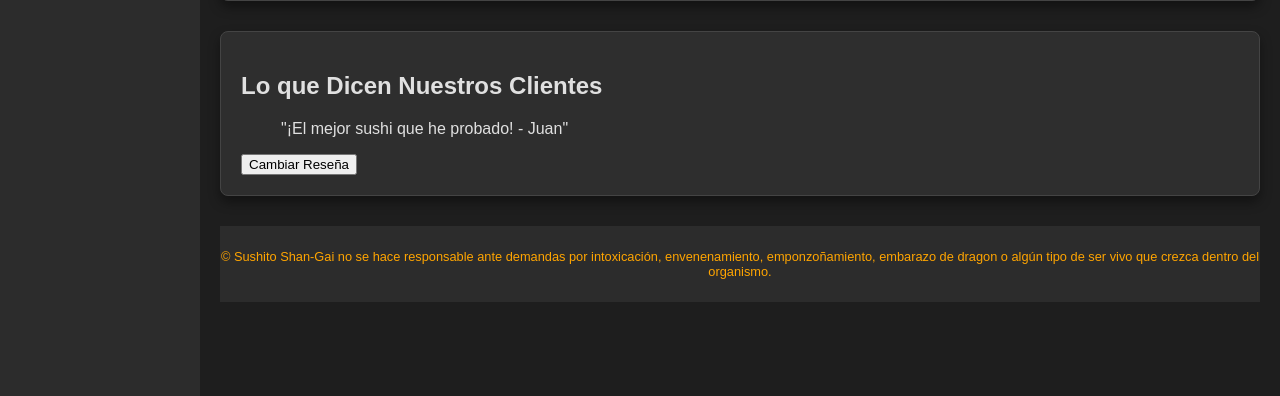
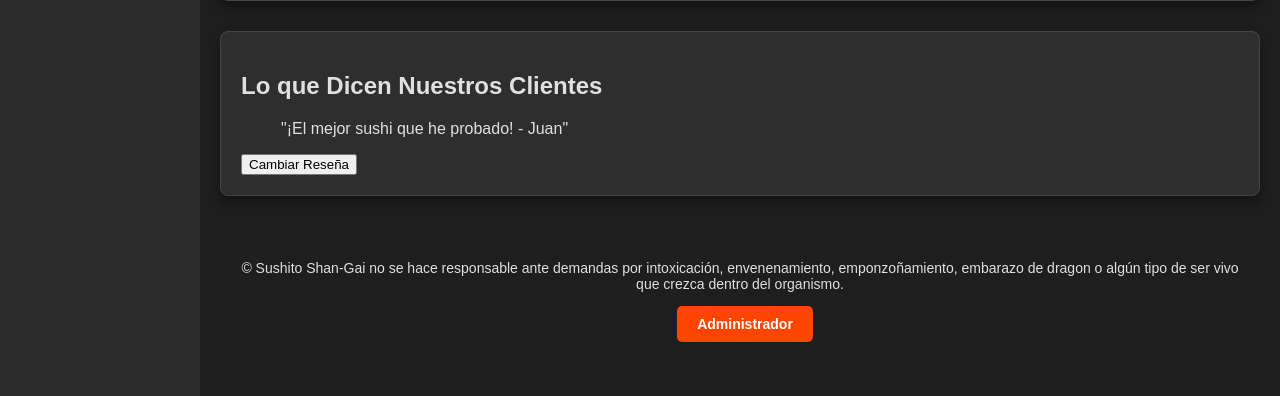
Before and after one commit to Diego24Vas/proyectoDesWeb, a PHP site: page / in a window 1280 px wide. Shown: the part 1055-1451 px from the top of the page. Run offline with PHP 8.4, Linux system fonts and the light colour scheme.

Commit message:
se agrego login admin

```diff
--- /dev/null
+++ b/Entrega_3/Otro/credenciales.txt
@@ -0,0 +1,6 @@
+INSERT INTO adminDesWeb (id, nombre, apellido, cargo, clave) VALUES
+(154234, 'Juan', 'Pérez', 'cocinero', MD5('clave123')),
+(267831, 'Ana', 'Gómez', 'cocinero', MD5('clave456')),
+(394743, 'Luis', 'Martínez', 'cajero', MD5('clave789')),
+(463389, 'Carlos', 'López', 'camarero', MD5('clave101')),
+(530535, 'Sofía', 'Díaz', 'repartidor', MD5('clave202'));
--- a/Entrega_3/css/stylesIndex.css
+++ b/Entrega_3/css/stylesIndex.css
@@ -188,3 +188,41 @@ footer {
     margin-bottom: 10px;
     border-radius: 5px;
 }
+
+
+
+
+/*      admin  link   */
+footer {
+    background-color: #1e1e1e;
+    color: #e0e0e0;
+    padding: 20px;
+    text-align: center;
+    font-size: 14px;
+}
+
+footer .admin-links {
+    list-style-type: none;
+    padding: 0;
+    margin-top: 10px;
+}
+
+footer .admin-links li {
+    display: inline-block;
+    margin-left: 10px;
+}
+
+footer .admin-links a {
+    display: inline-block;
+    padding: 10px 20px;
+    background-color: #ff4500;
+    color: white;
+    text-decoration: none;
+    border-radius: 5px;
+    font-weight: bold;
+}
+
+footer .admin-links a:hover {
+    background-color: #ffa500;
+    cursor: pointer;
+}
--- a/Entrega_3/index.html
+++ b/Entrega_3/index.html
@@ -15,6 +15,7 @@
         <img src="img/logo.png" alt="Logo de Sushito Shan-Gai" class="logo">
         <h1>TIENDA DE SUSHI DE SHANGAI</h1>
     </div>
+
     </header>
 
     <nav>           <!-- Menu de la izquierda    -->
@@ -72,6 +73,10 @@
 
         <footer>
             <p>&copy; Sushito Shan-Gai no se hace responsable ante demandas por intoxicación, envenenamiento, emponzoñamiento, embarazo de dragon o algún tipo de ser vivo que crezca dentro del organismo.</p>
+
+            <ul class="admin-links">
+                <li><a href="login_admin.html"> Administrador</a> </li>
+            </ul>
         </footer>
 
 <script src="js/funciones.js"></script>
```
Also changed, not shown: Entrega_3/login_admin.html (added, +45 -0 lines), Entrega_3/php/conex.php (+9 -6 lines), Entrega_3/php/login_admin.php (added, +41 -0 lines).
